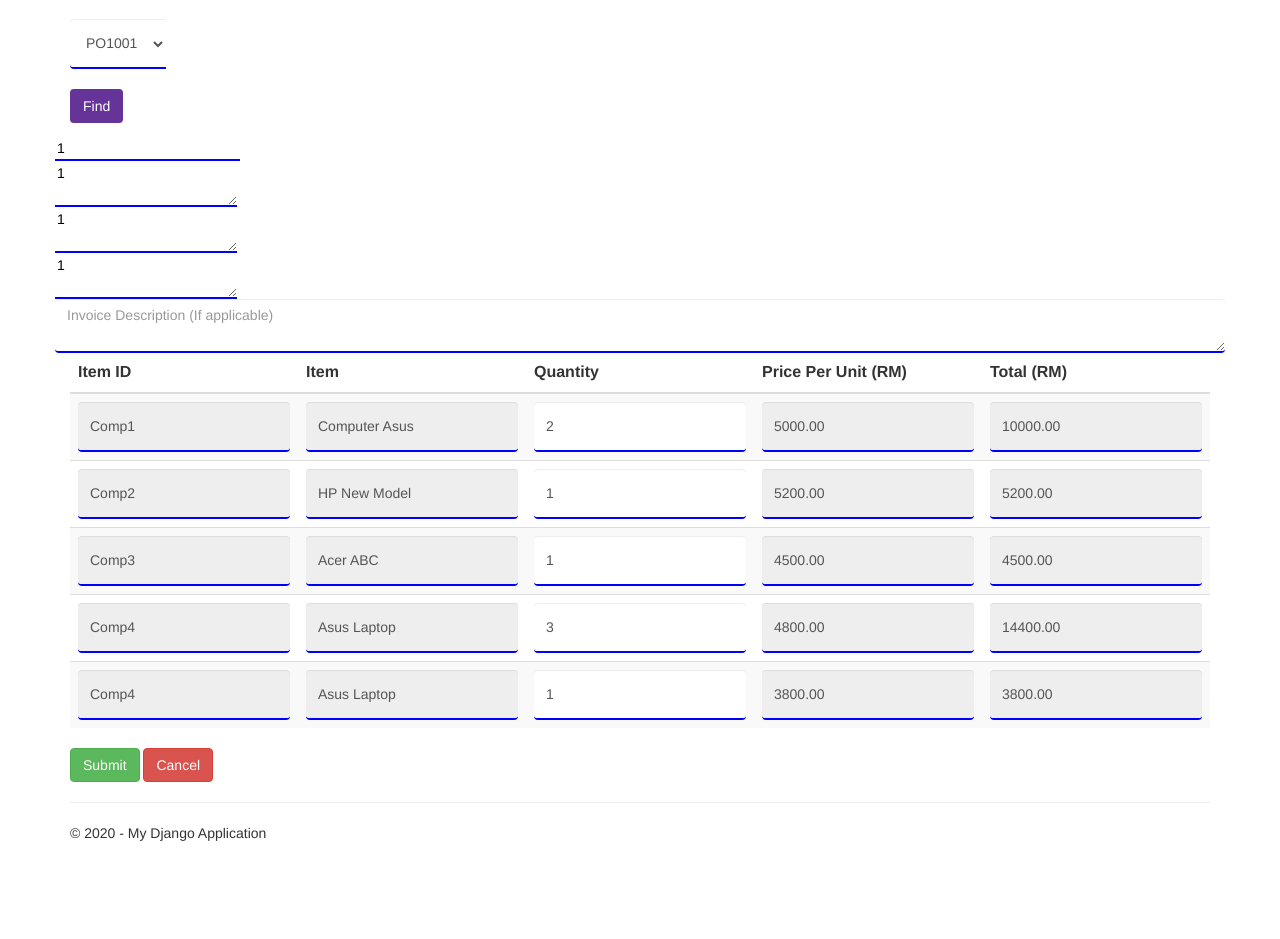
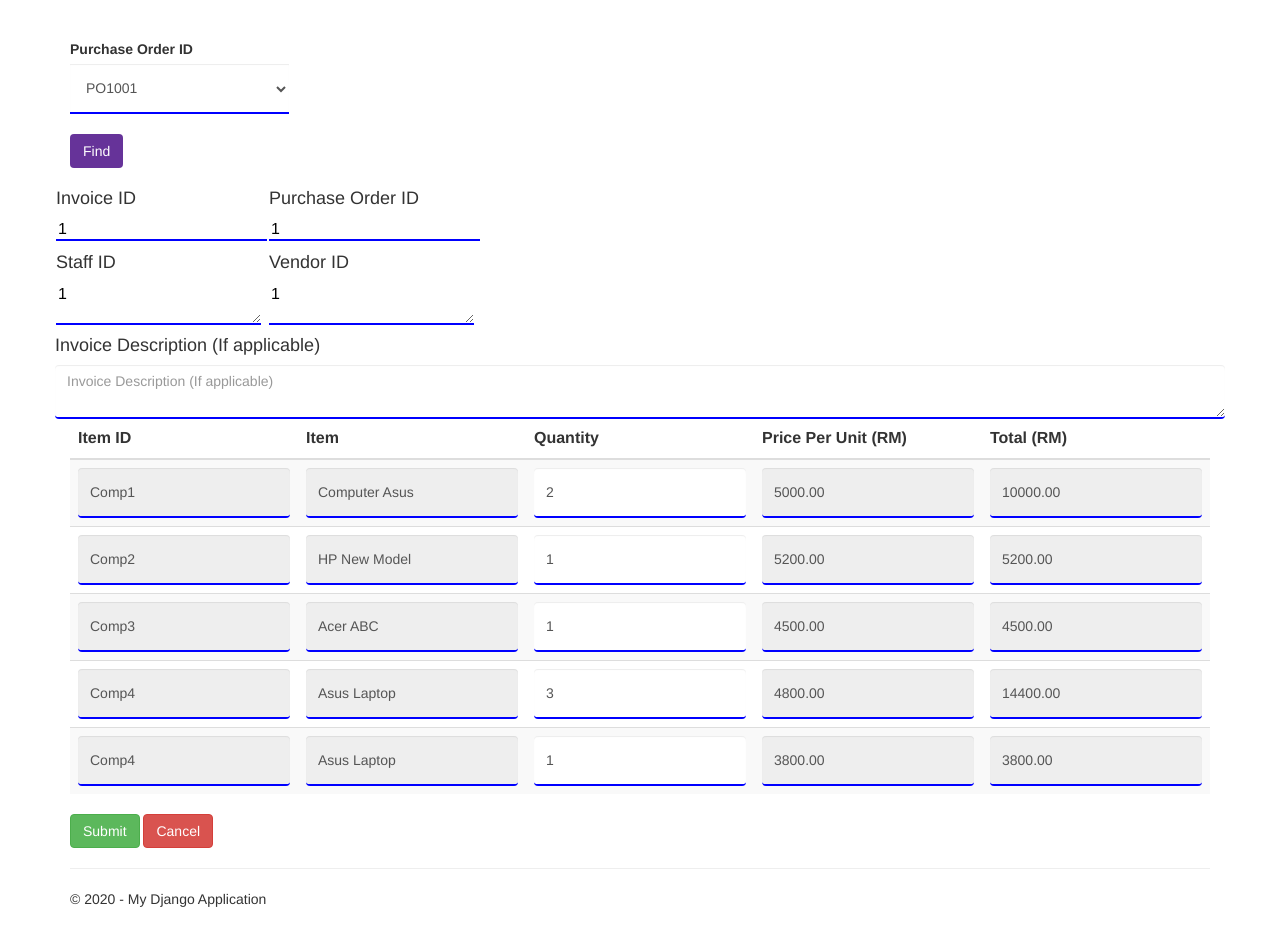
Before and after one commit to GWenXin/Group-2-Purchasing-System, a Django app: template Purchasing System/Invoice/templates/Invoice/invoiceform.html in a window 1280 px wide. Shown: the part 51-990 px from the top of the page. Before the commit the page ends 892 px from the top, so only its background shows below. Run offline with Django 3.2, Linux system fonts and the light colour scheme; data comes from the database, SQL or seed files in the repository; the template is opened without the code that fills it: values that come from a table or form of the project are taken from there, most other values are stand-ins (such as "Sample title", 1, 10 or a date in 2020); some libraries are stand-ins or nearby versions.

Commit message:
Change form design

```diff
--- a/Purchasing System/Invoice/templates/Invoice/invoiceform.html
+++ b/Purchasing System/Invoice/templates/Invoice/invoiceform.html
@@ -3,11 +3,12 @@
 {% block content %}
 <div class="formpurchaseorder margintop">
     <form class="quotationfind" action="fillinginvoice" method="get">
-
+        <br />
         <div class="input-group mb-3">
             <!--<input type="text" class="form-control" name="pur_id" id="pur_id" placeholder="Purchase Order ID" aria-label="Purchase Order ID"
                    aria-describedby="button-addon2">-->
-          <select class="form-control" name="pur_id" >
+            <label>Purchase Order ID</label>
+            <select class="form-control" name="pur_id" >
               {% for purorder in purorder %}
               <option value="{{purorder.purchase_order_id}}">{{purorder.purchase_order_id}}</option>
               {% endfor %}
@@ -18,32 +19,41 @@
             </div>
         </div>
 
-
-    </form>
     <p>{{error}}</p>
 
     <form class="purchaseordersubmission" action="invoiceconfirmation" method="POST">
         {% csrf_token %}
         <div class="row margintop">
-
-            <div class="col">
-                <input type="text" class="poform-control" name="invoice_id" value="{{invoice_id}}" placeholder="Invoice ID">
-            </div>
-            <div class="col">
-              <textarea type="text" class="poform-control" name="purchase_order_id" placeholder="Purchase Order ID">{{purchase_order_id}}</textarea>
-            </div>
-            <div class="col">
-                <textarea type="text" class="poform-control" name="staff_id" placeholder="Staff ID">{{staff_id}}</textarea>
-            </div>
-            <div class="col">
-                <textarea type="text" class="poform-control" name="vendor_id" placeholder="Vendor ID">{{vendor_id}}</textarea>
-            </div>
-
+            <table>
+            <thead>
+                <tr>
+                    <td>
+                        <h4>Invoice ID</h4>
+                        <input type="text" class="poform-control" name="invoice_id" value="{{invoice_id}}">
+                    </td>
+                    <td>
+                        <h4>Purchase Order ID</h4>
+                        <input type="text" class="poform-control" name="purchase_order_id" value="{{purchase_order_id}}">
+                    </td>
+                </tr>
+                <tr>
+                    <td>
+                        <h4>Staff ID</h4>
+                        <textarea type="text" class="poform-control" name="staff_id">{{staff_id}}</textarea>
+                    </td>
+                    <td>
+                        <h4>Vendor ID</h4>
+                        <textarea type="text" class="poform-control" name="vendor_id">{{vendor_id}}</textarea>
+                    </td>
+                </tr>
+            </thead>
+        </table>
 
         </div>
 
         <div class="row margintop">
             <div class="col">
+                <h4>Invoice Description (If applicable)</h4>
                 <textarea type="text" class="form-control" name="description" id="description" placeholder="Invoice Description (If applicable)"></textarea>
             </div>
         </div>
```
